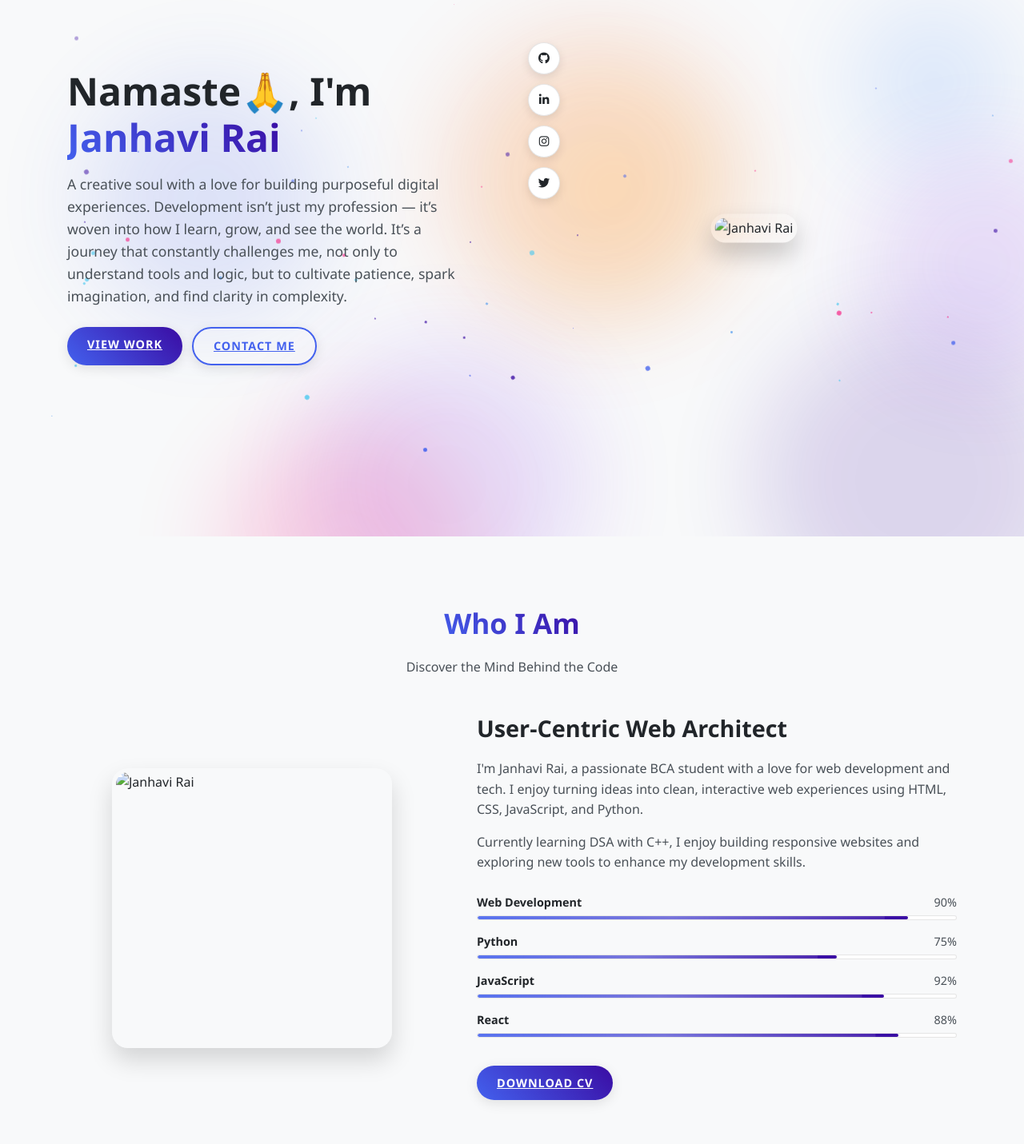
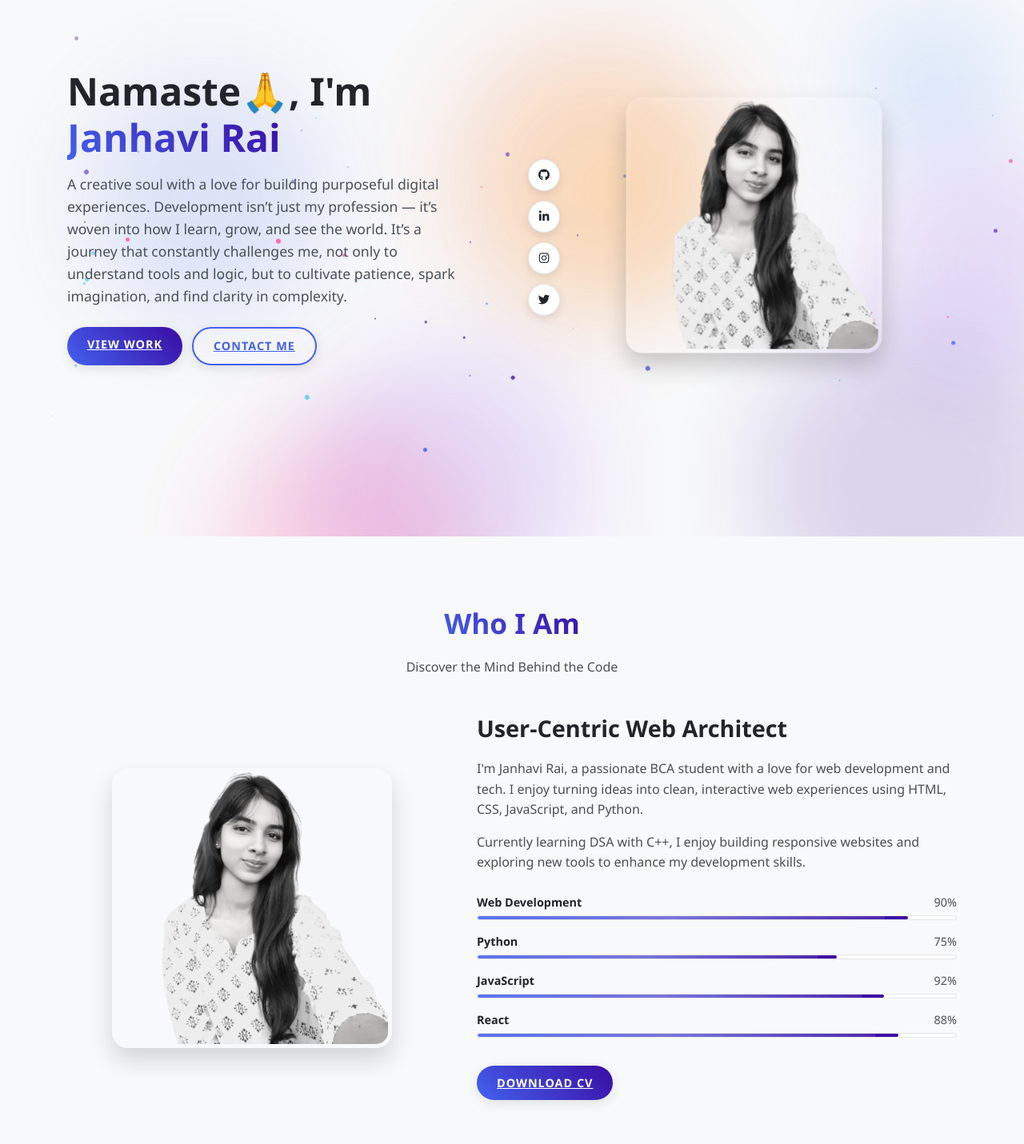
Before and after one commit to janhavirai19/janhavi-portfolio, a plain HTML site: page index.html in a window 1280 px wide. Shown: the part 129-1560 px from the top of the page at 80% size. Drawn offline with Linux system fonts and the light colour scheme.

Commit message:
Update index.html

```diff
--- a/index.html
+++ b/index.html
@@ -64,7 +64,7 @@
                 </div>
             </div>
             <div class="hero-image">
-                <img src="janhavii1.jpg" alt="Janhavi Rai">
+                <img src="janhavii1.png" alt="Janhavi Rai">
                 <div class="social-icons">
                     <a href="https://github.com/janhavirai19" class="social-icon"><i class="fab fa-github"></i></a>
                     <a href="https://www.linkedin.com/in/janhavi-pradeep-rai-640215270" class="social-icon"><i class="fab fa-linkedin-in"></i></a>
@@ -84,7 +84,7 @@
             </div>
             <div class="about-content">
                 <div class="about-image">
-                    <img src="janhavii1.jpg" alt="Janhavi Rai">
+                    <img src="janhavii1.png" alt="Janhavi Rai">
                 </div>
                 <div class="about-text">
                     <h3>User-Centric Web Architect</h3>
```
